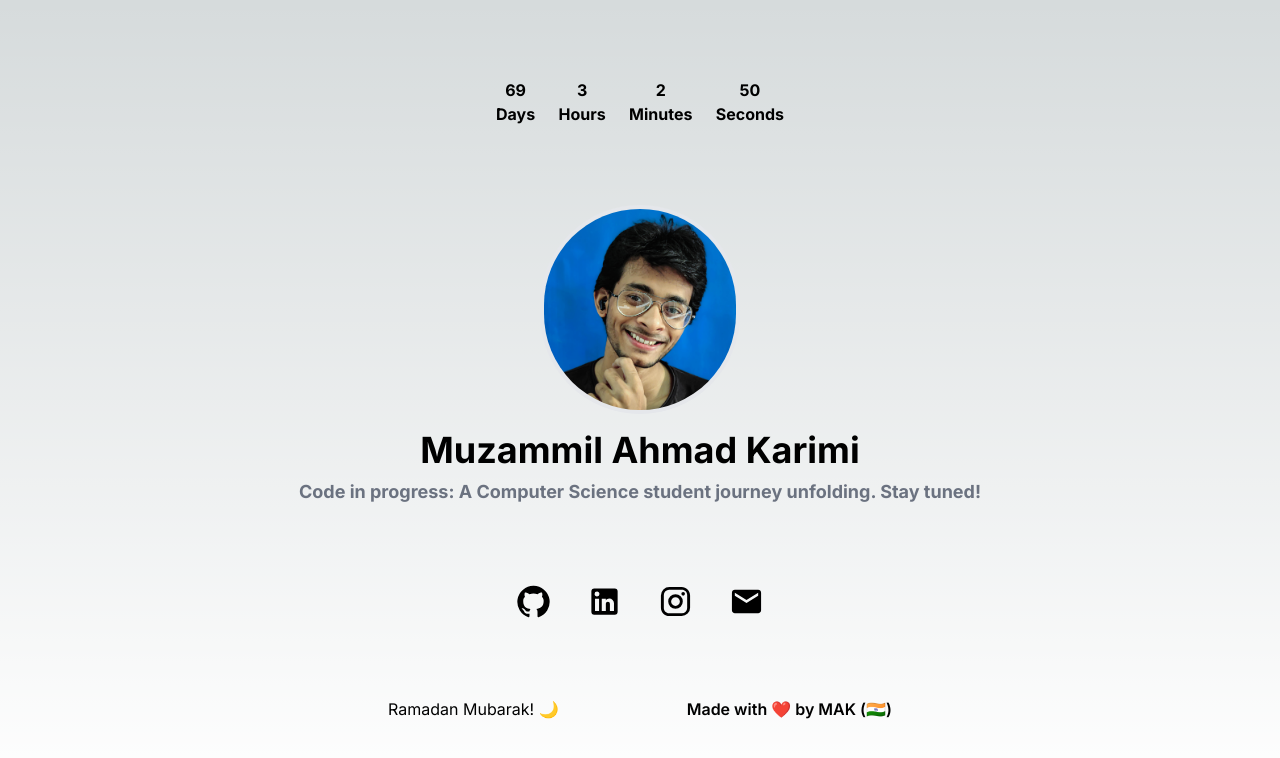
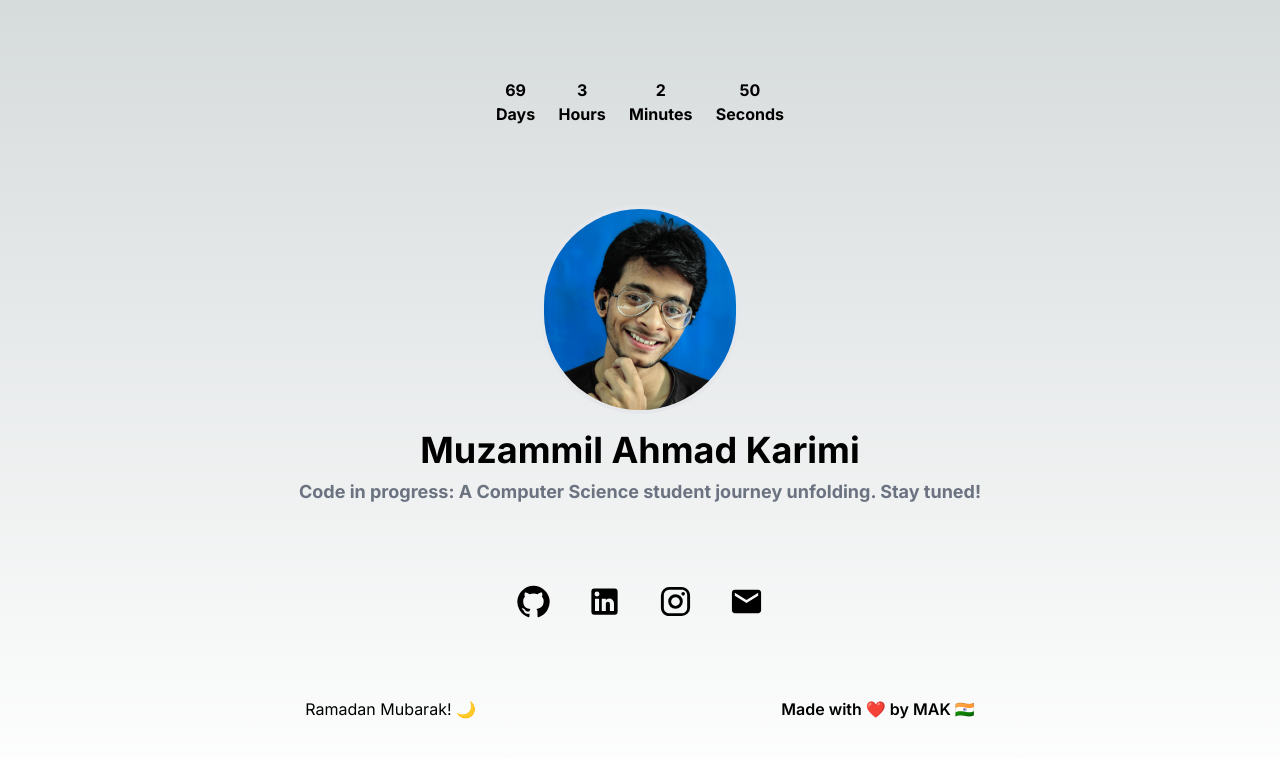
Before and after one commit to muzammilkarimi/muzammilkarimi.github.io, a Next.js app: page / in a window 1280 px wide. Shown: the top 758 px of the page. Built offline with nearby package versions, Linux system fonts and the light colour scheme.

Commit message:
fix alignment

```diff
--- a/src/app/page.tsx
+++ b/src/app/page.tsx
@@ -108,9 +108,9 @@ export default function Home() {
         </div>
         <Toaster />
       </div>
-      <div className="flex flex-row gap-32">
+      <div className="flex flex-row justify-evenly w-full">
         <p>Ramadan Mubarak! 🌙</p>
-      <div className="font-semibold" >Made with ❤️ by MAK  (🇮🇳)</div>
+      <div className="font-semibold" >Made with ❤️ by MAK  🇮🇳</div>
       </div>
 
     </main>
```
